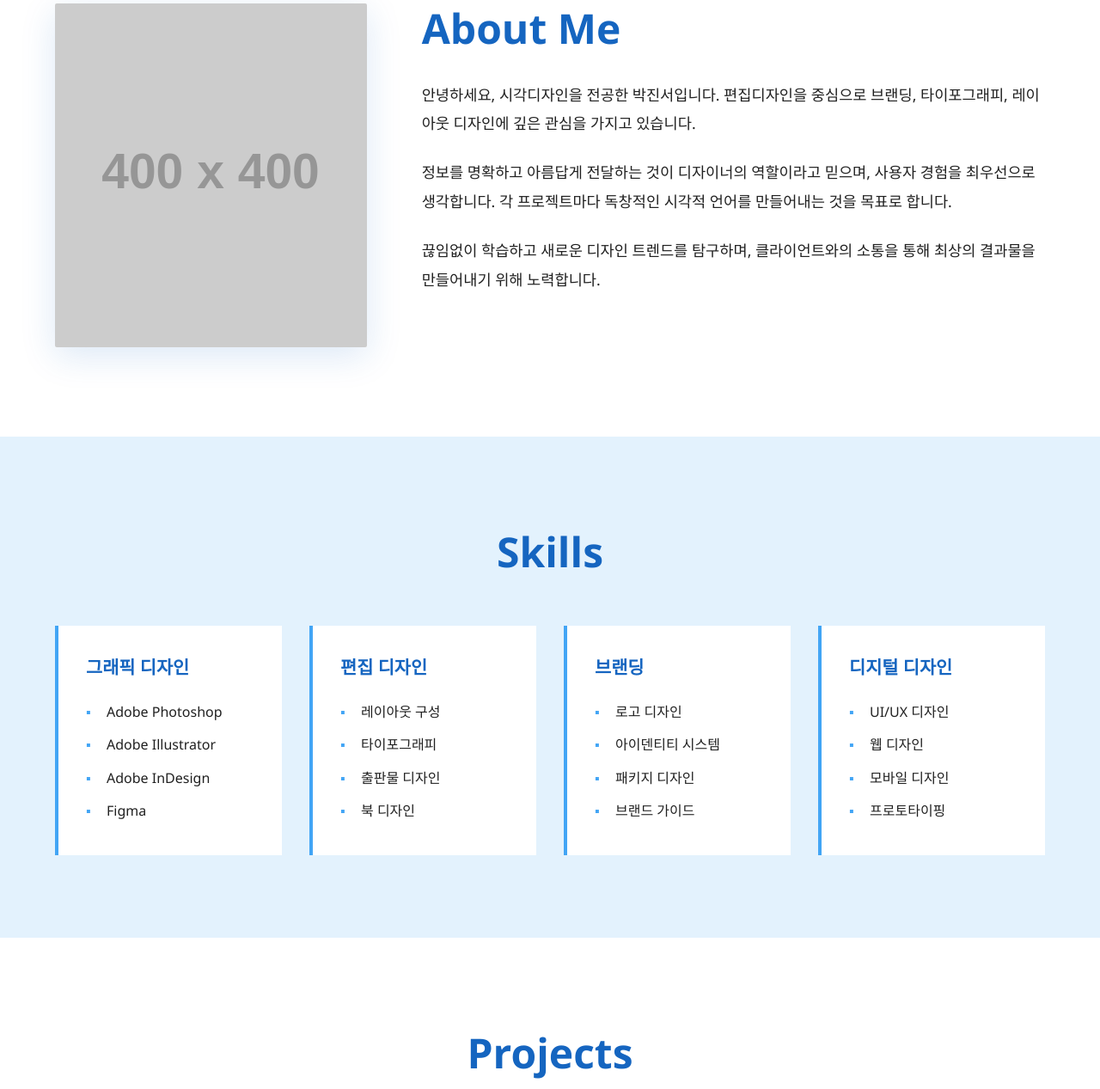
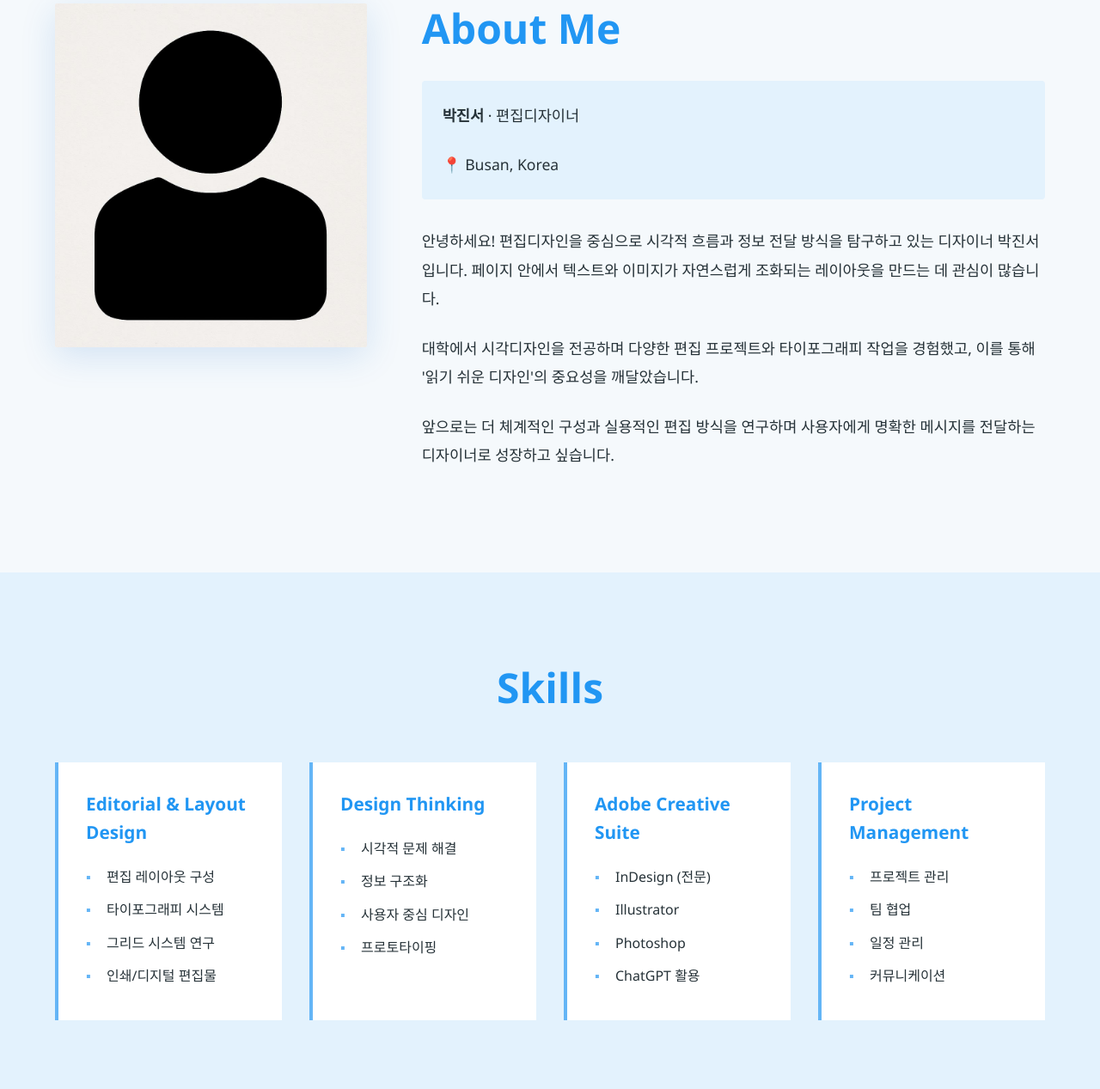
Before and after one commit to Pjinseo/Pjinseo.github.io, a plain HTML site: page index.html in a window 1280 px wide. Shown: the part 892-2159 px from the top of the page at 86% size. Drawn offline with Linux system fonts and the light colour scheme; placeholder pictures from the web are drawn by us.

Commit message:
Update index.html
정보입력

```diff
--- a/index.html
+++ b/index.html
@@ -13,21 +13,22 @@
         }
 
         :root {
-            /* 클래식 블루 컬러 팔레트 */
-            --primary-blue: #1565C0;
-            --primary-blue-light: #1976D2;
-            --accent-blue: #42A5F5;
+            /* 클래식 블루 컬러 팔레트 - 더 옅은 톤 */
+            --primary-blue: #2196F3;
+            --primary-blue-light: #42A5F5;
+            --accent-blue: #64B5F6;
             --light-blue: #E3F2FD;
-            --dark-text: #212121;
-            --gray-text: #757575;
+            --dark-text: #263238;
+            --gray-text: #78909C;
             --white: #FFFFFF;
+            --bg-light: #F5F9FC;
         }
 
         body {
             font-family: 'Segoe UI', 'Malgun Gothic', sans-serif;
             line-height: 1.6;
             color: var(--dark-text);
-            background-color: var(--white);
+            background-color: var(--bg-light);
             overflow-x: hidden;
         }
 
@@ -206,6 +207,22 @@
             color: var(--primary-blue);
             margin-bottom: 2rem;
             line-height: 1.2;
+        }
+
+        .about-info {
+            margin-bottom: 2rem;
+            padding: 1.5rem;
+            background: var(--light-blue);
+            border-radius: 4px;
+        }
+
+        .about-info p {
+            margin-bottom: 0.5rem;
+            font-size: 1.1rem;
+        }
+
+        .about-info p:last-child {
+            margin-bottom: 0;
         }
 
         .about-content p {
@@ -557,16 +574,16 @@
     <!-- 히어로 섹션 -->
     <section class="hero" id="home">
         <div class="hero-text">
-            <div class="hero-label">Visual Designer</div>
+            <div class="hero-label">Editorial Designer</div>
             <h1>박진서<br>Parkjinseo</h1>
-            <div class="hero-subtitle">시각디자인 전공</div>
+            <div class="hero-subtitle">편집디자이너</div>
             <p class="hero-intro">
-                정확한 레이아웃과 시각적 흐름을 만드는 편집디자인에 열정을 가진 디자이너입니다.
+                페이지 안에서 텍스트와 이미지가 자연스럽게 조화되는 레이아웃을 만드는 데 관심이 많은 편집디자이너입니다.
             </p>
         </div>
         <div class="hero-visual">
             <div class="hero-image-wrapper">
-                <img src="https://via.placeholder.com/500x500/1565C0/FFFFFF?text=Parkjinseo" alt="박진서" class="hero-image">
+                <img src="images/profile.jpg" alt="박진서 프로필" class="hero-image">
             </div>
         </div>
     </section>
@@ -574,18 +591,22 @@
     <!-- About Me 섹션 -->
     <section class="about" id="about">
         <div class="about-image">
-            <img src="https://via.placeholder.com/400x400/42A5F5/FFFFFF?text=About+Me" alt="프로필 사진">
+            <img src="images/profile.jpg" alt="박진서">
         </div>
         <div class="about-content">
             <h2>About Me</h2>
+            <div class="about-info">
+                <p><strong>박진서</strong> · 편집디자이너</p>
+                <p>📍 Busan, Korea</p>
+            </div>
             <p>
-                안녕하세요, 시각디자인을 전공한 박진서입니다. 편집디자인을 중심으로 브랜딩, 타이포그래피, 레이아웃 디자인에 깊은 관심을 가지고 있습니다.
+                안녕하세요! 편집디자인을 중심으로 시각적 흐름과 정보 전달 방식을 탐구하고 있는 디자이너 박진서입니다. 페이지 안에서 텍스트와 이미지가 자연스럽게 조화되는 레이아웃을 만드는 데 관심이 많습니다.
             </p>
             <p>
-                정보를 명확하고 아름답게 전달하는 것이 디자이너의 역할이라고 믿으며, 사용자 경험을 최우선으로 생각합니다. 각 프로젝트마다 독창적인 시각적 언어를 만들어내는 것을 목표로 합니다.
+                대학에서 시각디자인을 전공하며 다양한 편집 프로젝트와 타이포그래피 작업을 경험했고, 이를 통해 '읽기 쉬운 디자인'의 중요성을 깨달았습니다.
             </p>
             <p>
-                끊임없이 학습하고 새로운 디자인 트렌드를 탐구하며, 클라이언트와의 소통을 통해 최상의 결과물을 만들어내기 위해 노력합니다.
+                앞으로는 더 체계적인 구성과 실용적인 편집 방식을 연구하며 사용자에게 명확한 메시지를 전달하는 디자이너로 성장하고 싶습니다.
             </p>
         </div>
     </section>
@@ -595,39 +616,39 @@
         <h2>Skills</h2>
         <div class="skills-grid">
             <div class="skill-card">
-                <h3>그래픽 디자인</h3>
+                <h3>Editorial & Layout Design</h3>
                 <ul>
-                    <li>Adobe Photoshop</li>
-                    <li>Adobe Illustrator</li>
-                    <li>Adobe InDesign</li>
-                    <li>Figma</li>
+                    <li>편집 레이아웃 구성</li>
+                    <li>타이포그래피 시스템</li>
+                    <li>그리드 시스템 연구</li>
+                    <li>인쇄/디지털 편집물</li>
                 </ul>
             </div>
             <div class="skill-card">
-                <h3>편집 디자인</h3>
+                <h3>Design Thinking</h3>
                 <ul>
-                    <li>레이아웃 구성</li>
-                    <li>타이포그래피</li>
-                    <li>출판물 디자인</li>
-                    <li>북 디자인</li>
+                    <li>시각적 문제 해결</li>
+                    <li>정보 구조화</li>
+                    <li>사용자 중심 디자인</li>
+                    <li>프로토타이핑</li>
                 </ul>
             </div>
             <div class="skill-card">
-                <h3>브랜딩</h3>
+                <h3>Adobe Creative Suite</h3>
                 <ul>
-                    <li>로고 디자인</li>
-                    <li>아이덴티티 시스템</li>
-                    <li>패키지 디자인</li>
-                    <li>브랜드 가이드</li>
+                    <li>InDesign (전문)</li>
+                    <li>Illustrator</li>
+                    <li>Photoshop</li>
+                    <li>ChatGPT 활용</li>
                 </ul>
             </div>
             <div class="skill-card">
-                <h3>디지털 디자인</h3>
+                <h3>Project Management</h3>
                 <ul>
-                    <li>UI/UX 디자인</li>
-                    <li>웹 디자인</li>
-                    <li>모바일 디자인</li>
-                    <li>프로토타이핑</li>
+                    <li>프로젝트 관리</li>
+                    <li>팀 협업</li>
+                    <li>일정 관리</li>
+                    <li>커뮤니케이션</li>
                 </ul>
             </div>
         </div>
@@ -639,72 +660,54 @@
 
         <div class="project-item">
             <div class="project-image">
-                <img src="https://via.placeholder.com/600x400/1565C0/FFFFFF?text=Magazine+Design" alt="프로젝트 1">
+                <img src="images/project01.jpg" alt="말차 프로젝트">
             </div>
             <div class="project-info">
                 <div class="project-number">PROJECT 01</div>
-                <h3>라이프스타일 매거진 디자인</h3>
+                <h3>말차</h3>
                 <p>
-                    현대적인 감각의 라이프스타일 매거진 편집 디자인 프로젝트입니다. 독창적인 레이아웃과 타이포그래피를 통해 브랜드의 정체성을 효과적으로 전달했습니다.
+                    자유롭게 주제를 선정하여 표지부터 사진까지 모두 스스로 생각하여 작업했습니다. 레이아웃과 본문의 속성, 반복되는 제목·소제목·본문의 관계와 글리프에 대해 고민하며 편집 디자인의 기본 원리를 탐구한 프로젝트입니다.
                 </p>
                 <div class="project-tags">
+                    <span class="tag">InDesign</span>
+                    <span class="tag">ChatGPT</span>
                     <span class="tag">Editorial Design</span>
-                    <span class="tag">Typography</span>
-                    <span class="tag">Layout</span>
                 </div>
             </div>
         </div>
 
         <div class="project-item">
             <div class="project-image">
-                <img src="https://via.placeholder.com/600x400/1976D2/FFFFFF?text=Brand+Identity" alt="프로젝트 2">
+                <img src="images/project02.jpg" alt="롯데 브로슈어 리디자인">
             </div>
             <div class="project-info">
                 <div class="project-number">PROJECT 02</div>
-                <h3>카페 브랜드 아이덴티티</h3>
+                <h3>롯데 브로슈어 리디자인</h3>
                 <p>
-                    신규 카페 브랜드의 전체 아이덴티티 시스템을 개발했습니다. 로고부터 메뉴판, 패키지, 사이니지까지 일관된 브랜드 경험을 제공합니다.
+                    편집 디자인 수업에서 롯데 브로슈어를 관찰·분석하고 레이아웃과 요소들을 A3 3단 접지에 재배치하여 리디자인했습니다. 각 파트에 사용된 레이아웃과 본문의 속성, 자간과 색상을 고려하여 완성도 높은 결과물을 만들었습니다.
                 </p>
                 <div class="project-tags">
-                    <span class="tag">Branding</span>
-                    <span class="tag">Logo Design</span>
-                    <span class="tag">Package Design</span>
+                    <span class="tag">InDesign</span>
+                    <span class="tag">ChatGPT</span>
+                    <span class="tag">Redesign</span>
                 </div>
             </div>
         </div>
 
         <div class="project-item">
             <div class="project-image">
-                <img src="https://via.placeholder.com/600x400/42A5F5/FFFFFF?text=Book+Design" alt="프로젝트 3">
+                <img src="images/project03.jpg" alt="졸전 감상문">
             </div>
             <div class="project-info">
                 <div class="project-number">PROJECT 03</div>
-                <h3>문학 단행본 디자인</h3>
+                <h3>졸전 감상문</h3>
                 <p>
-                    소설의 분위기와 내용을 시각적으로 표현한 북 디자인 프로젝트입니다. 커버부터 내지 레이아웃까지 책의 전체적인 독서 경험을 디자인했습니다.
+                    2025년 디자인과 졸업 전시를 감상하고 사진과 글을 배치하여 레이아웃 디자인했습니다. 전시의 분위기와 감상 포인트를 시각적으로 효과적으로 전달하는 편집 구성에 중점을 두었습니다.
                 </p>
                 <div class="project-tags">
-                    <span class="tag">Book Design</span>
-                    <span class="tag">Cover Design</span>
-                    <span class="tag">Layout</span>
-                </div>
-            </div>
-        </div>
-
-        <div class="project-item">
-            <div class="project-image">
-                <img src="https://via.placeholder.com/600x400/E3F2FD/1565C0?text=Exhibition+Design" alt="프로젝트 4">
-            </div>
-            <div class="project-info">
-                <div class="project-number">PROJECT 04</div>
-                <h3>전시회 그래픽 디자인</h3>
-                <p>
-                    현대 미술 전시회의 포스터, 리플렛, 배너 등 전체 홍보물을 디자인했습니다. 전시의 주제를 시각적으로 효과적으로 전달했습니다.
-                </p>
-                <div class="project-tags">
-                    <span class="tag">Poster Design</span>
-                    <span class="tag">Print Design</span>
-                    <span class="tag">Visual Identity</span>
+                    <span class="tag">InDesign</span>
+                    <span class="tag">ChatGPT</span>
+                    <span class="tag">Layout Design</span>
                 </div>
             </div>
         </div>
@@ -713,12 +716,11 @@
     <!-- Contact 섹션 -->
     <section class="contact" id="contact">
         <h2>Let's Work Together</h2>
-        <p>프로젝트 문의나 협업 제안은 언제든 환영합니다.</p>
+        <p>프로젝트 협업이나 디자인 문의는 언제든 환영합니다!</p>
         <div class="contact-links">
-            <a href="mailto:parkjinseo@example.com" class="contact-link">📧 Email</a>
-            <a href="https://www.instagram.com" target="_blank" class="contact-link">📷 Instagram</a>
-            <a href="https://www.behance.net" target="_blank" class="contact-link">🎨 Behance</a>
-            <a href="https://www.linkedin.com" target="_blank" class="contact-link">💼 LinkedIn</a>
+            <a href="mailto:jspark1347@naver.com" class="contact-link">📧 jspark1347@naver.com</a>
+            <a href="tel:010-1234-5678" class="contact-link">📱 010-1234-5678</a>
+            <a href="https://triz.kr" target="_blank" class="contact-link">🌐 Portfolio Website</a>
         </div>
     </section>
 
```
